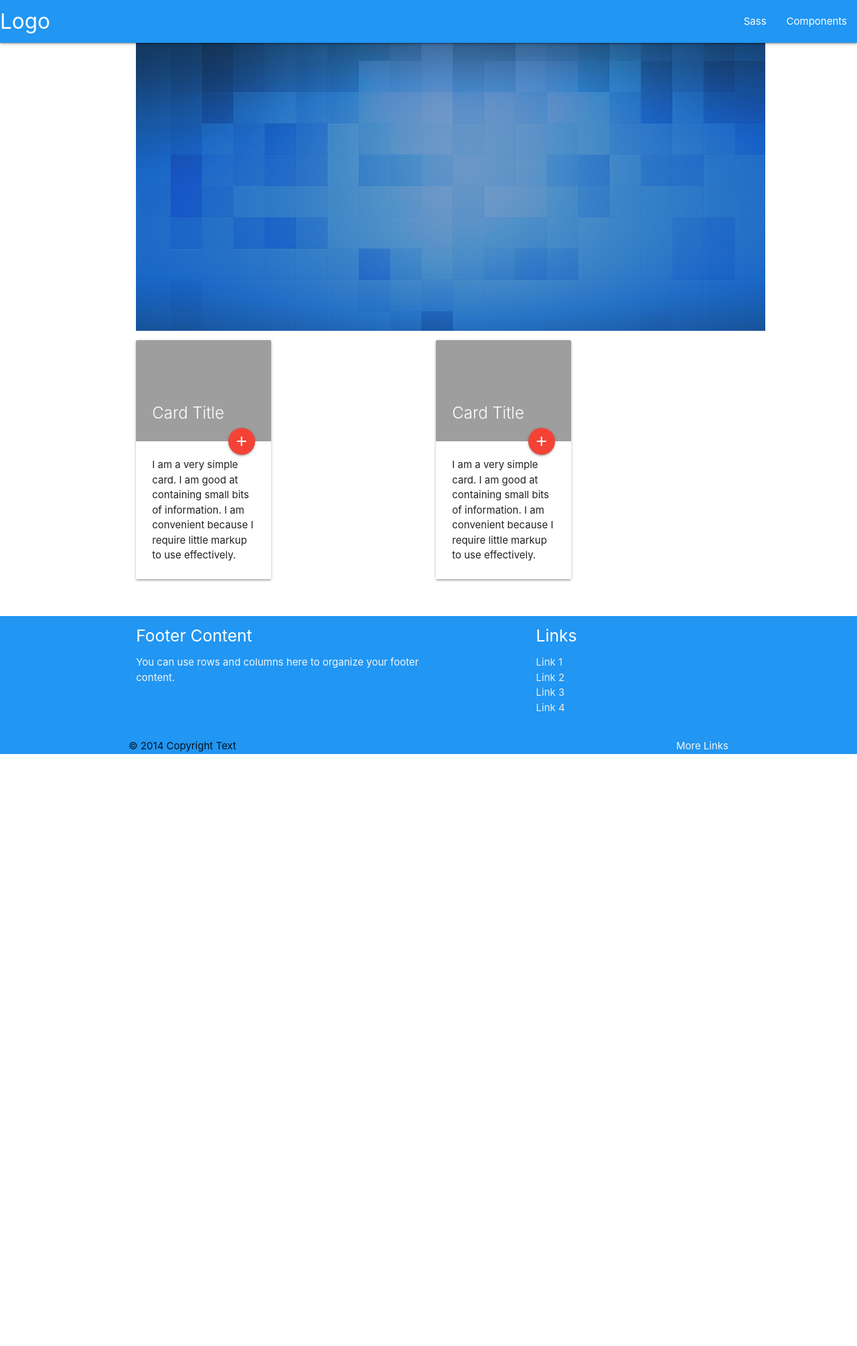
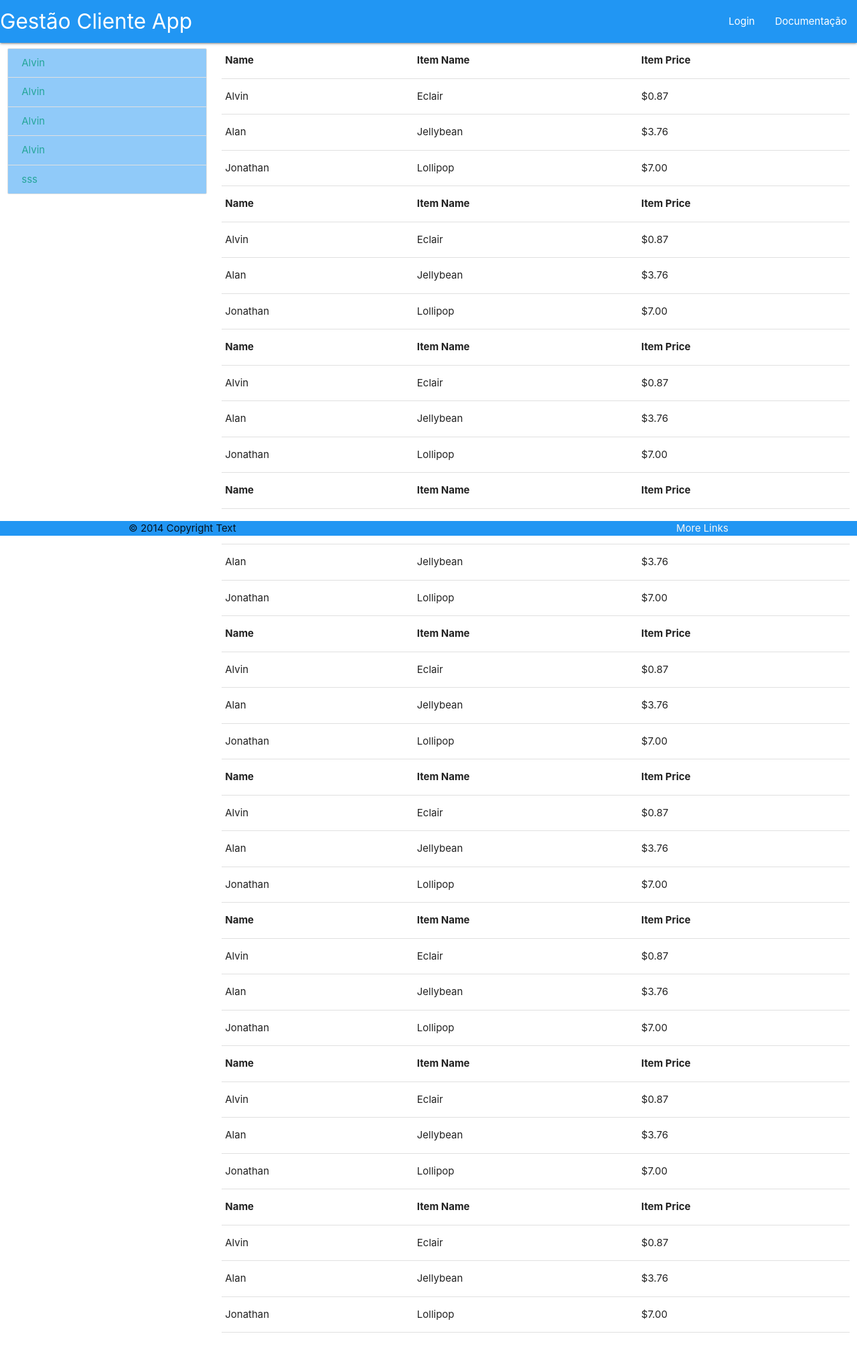
Before and after one commit to dnetochaves/django2.0, a Django app: page / in a window 1280 px wide. Shown: the whole page at 67% size. Before the commit the page ends 1126 px from the top, so only its background shows below. Run offline with Django 3.2, Linux system fonts and the light colour scheme; grey boxes are pictures that could not be loaded.

Commit message:
Estrura do template

```diff
--- a/core/templates/core/core.html
+++ b/core/templates/core/core.html
@@ -1,41 +1,251 @@
 {% extends 'base.html' %}
 {% load static %}
-{% block container %}
-    <div class="container">
-      <div class="row">
-        <div class="col s12"><img src="{% static "imagens/01.jpg" %}" alt="My image"></div>
-        <div class="col s6">
-          <div class="row">
-            <div class="col s12 m6">
-              <div class="card">
-                <div class="card-image">
-                  <img src="images/sample-1.jpg">
-                  <span class="card-title">Card Title</span>
-                  <a class="btn-floating halfway-fab waves-effect waves-light red"><i class="material-icons">add</i></a>
-                </div>
-                <div class="card-content">
-                  <p>I am a very simple card. I am good at containing small bits of information. I am convenient because I require little markup to use effectively.</p>
-                </div>
-              </div>
-            </div>
-          </div>
-        </div>
-        <div class="col s6">
-          <div class="row">
-            <div class="col s12 m6">
-              <div class="card">
-                <div class="card-image">
-                  <img src="images/sample-1.jpg">
-                  <span class="card-title">Card Title</span>
-                  <a class="btn-floating halfway-fab waves-effect waves-light red"><i class="material-icons">add</i></a>
-                </div>
-                <div class="card-content">
-                  <p>I am a very simple card. I am good at containing small bits of information. I am convenient because I require little markup to use effectively.</p>
-                </div>
-              </div>
-            </div>
-          </div>
-        </div>
-      </div>
-    </div>
+
+{% block title %}
+  Core
+{% endblock title %}
+
+{% block content %}
+<table>
+  <thead>
+    <tr>
+        <th>Name</th>
+        <th>Item Name</th>
+        <th>Item Price</th>
+    </tr>
+  </thead>
+
+  <tbody>
+    <tr>
+      <td>Alvin</td>
+      <td>Eclair</td>
+      <td>$0.87</td>
+    </tr>
+    <tr>
+      <td>Alan</td>
+      <td>Jellybean</td>
+      <td>$3.76</td>
+    </tr>
+    <tr>
+      <td>Jonathan</td>
+      <td>Lollipop</td>
+      <td>$7.00</td>
+    </tr>
+  </tbody>
+</table>
+<table>
+  <thead>
+    <tr>
+        <th>Name</th>
+        <th>Item Name</th>
+        <th>Item Price</th>
+    </tr>
+  </thead>
+
+  <tbody>
+    <tr>
+      <td>Alvin</td>
+      <td>Eclair</td>
+      <td>$0.87</td>
+    </tr>
+    <tr>
+      <td>Alan</td>
+      <td>Jellybean</td>
+      <td>$3.76</td>
+    </tr>
+    <tr>
+      <td>Jonathan</td>
+      <td>Lollipop</td>
+      <td>$7.00</td>
+    </tr>
+  </tbody>
+</table>
+<table>
+  <thead>
+    <tr>
+        <th>Name</th>
+        <th>Item Name</th>
+        <th>Item Price</th>
+    </tr>
+  </thead>
+
+  <tbody>
+    <tr>
+      <td>Alvin</td>
+      <td>Eclair</td>
+      <td>$0.87</td>
+    </tr>
+    <tr>
+      <td>Alan</td>
+      <td>Jellybean</td>
+      <td>$3.76</td>
+    </tr>
+    <tr>
+      <td>Jonathan</td>
+      <td>Lollipop</td>
+      <td>$7.00</td>
+    </tr>
+  </tbody>
+</table>
+<table>
+  <thead>
+    <tr>
+        <th>Name</th>
+        <th>Item Name</th>
+        <th>Item Price</th>
+    </tr>
+  </thead>
+
+  <tbody>
+    <tr>
+      <td>Alvin</td>
+      <td>Eclair</td>
+      <td>$0.87</td>
+    </tr>
+    <tr>
+      <td>Alan</td>
+      <td>Jellybean</td>
+      <td>$3.76</td>
+    </tr>
+    <tr>
+      <td>Jonathan</td>
+      <td>Lollipop</td>
+      <td>$7.00</td>
+    </tr>
+  </tbody>
+</table>
+<table>
+  <thead>
+    <tr>
+        <th>Name</th>
+        <th>Item Name</th>
+        <th>Item Price</th>
+    </tr>
+  </thead>
+
+  <tbody>
+    <tr>
+      <td>Alvin</td>
+      <td>Eclair</td>
+      <td>$0.87</td>
+    </tr>
+    <tr>
+      <td>Alan</td>
+      <td>Jellybean</td>
+      <td>$3.76</td>
+    </tr>
+    <tr>
+      <td>Jonathan</td>
+      <td>Lollipop</td>
+      <td>$7.00</td>
+    </tr>
+  </tbody>
+</table><table>
+  <thead>
+    <tr>
+        <th>Name</th>
+        <th>Item Name</th>
+        <th>Item Price</th>
+    </tr>
+  </thead>
+
+  <tbody>
+    <tr>
+      <td>Alvin</td>
+      <td>Eclair</td>
+      <td>$0.87</td>
+    </tr>
+    <tr>
+      <td>Alan</td>
+      <td>Jellybean</td>
+      <td>$3.76</td>
+    </tr>
+    <tr>
+      <td>Jonathan</td>
+      <td>Lollipop</td>
+      <td>$7.00</td>
+    </tr>
+  </tbody>
+</table>
+<table>
+  <thead>
+    <tr>
+        <th>Name</th>
+        <th>Item Name</th>
+        <th>Item Price</th>
+    </tr>
+  </thead>
+
+  <tbody>
+    <tr>
+      <td>Alvin</td>
+      <td>Eclair</td>
+      <td>$0.87</td>
+    </tr>
+    <tr>
+      <td>Alan</td>
+      <td>Jellybean</td>
+      <td>$3.76</td>
+    </tr>
+    <tr>
+      <td>Jonathan</td>
+      <td>Lollipop</td>
+      <td>$7.00</td>
+    </tr>
+  </tbody>
+</table>
+<table>
+  <thead>
+    <tr>
+        <th>Name</th>
+        <th>Item Name</th>
+        <th>Item Price</th>
+    </tr>
+  </thead>
+
+  <tbody>
+    <tr>
+      <td>Alvin</td>
+      <td>Eclair</td>
+      <td>$0.87</td>
+    </tr>
+    <tr>
+      <td>Alan</td>
+      <td>Jellybean</td>
+      <td>$3.76</td>
+    </tr>
+    <tr>
+      <td>Jonathan</td>
+      <td>Lollipop</td>
+      <td>$7.00</td>
+    </tr>
+  </tbody>
+</table>
+<table>
+  <thead>
+    <tr>
+        <th>Name</th>
+        <th>Item Name</th>
+        <th>Item Price</th>
+    </tr>
+  </thead>
+
+  <tbody>
+    <tr>
+      <td>Alvin</td>
+      <td>Eclair</td>
+      <td>$0.87</td>
+    </tr>
+    <tr>
+      <td>Alan</td>
+      <td>Jellybean</td>
+      <td>$3.76</td>
+    </tr>
+    <tr>
+      <td>Jonathan</td>
+      <td>Lollipop</td>
+      <td>$7.00</td>
+    </tr>
+  </tbody>
+</table>
 {% endblock %}
--- a/templates/base.html
+++ b/templates/base.html
@@ -11,48 +11,54 @@
     <title>{% block title %} {% endblock %}</title>
 </head>
 <body>
-    <div class="navbar-fixed">
+  <!-- Navbar goes here -->
+   <div class="navbar-fixed">
         <nav>
           <div class="nav-wrapper blue">
-            <a href="#!" class="brand-logo">Logo</a>
+            <a href="#!" class="brand-logo">Gestão Cliente App</a>
             <ul class="right hide-on-med-and-down">
-              <li><a href="sass.html">Sass</a></li>
-              <li><a href="badges.html">Components</a></li>
+              <li><a href="sass.html">Login</a></li>
+              <li><a href="badges.html">Documentação</a></li>
             </ul>
           </div>
         </nav>
       </div>
+    <!-- Page Layout here -->
+    <div class="row">
 
-      {% block container %}
-      {% endblock %}
+        <div class="col s12 m4 l3"> <!-- Note that "m4 l3" was added -->
+          <!-- Grey navigation panel
 
-      <footer class="page-foote blue">
-        <div class="container">
-          <div class="row">
-            <div class="col l6 s12">
-              <h5 class="white-text">Footer Content</h5>
-              <p class="grey-text text-lighten-4">You can use rows and columns here to organize your footer content.</p>
-            </div>
-            <div class="col l4 offset-l2 s12">
-              <h5 class="white-text">Links</h5>
-              <ul>
-                <li><a class="grey-text text-lighten-3" href="#!">Link 1</a></li>
-                <li><a class="grey-text text-lighten-3" href="#!">Link 2</a></li>
-                <li><a class="grey-text text-lighten-3" href="#!">Link 3</a></li>
-                <li><a class="grey-text text-lighten-3" href="#!">Link 4</a></li>
-              </ul>
-            </div>
-          </div>
+                This content will be:
+            3-columns-wide on large screens,
+            4-columns-wide on medium screens,
+            12-columns-wide on small screens  -->
+
+            {% block navigation %}
+                {% include 'navigation.html' %}
+            {% endblock %}
+
         </div>
-        <div class="footer-copyright">
+
+        <div class="col s12 m8 l9"> <!-- Note that "m8 l9" was added -->
+          <!-- Teal page content
+
+                This content will be:
+            9-columns-wide on large screens,
+            8-columns-wide on medium screens,
+            12-columns-wide on small screens  -->
+            {% block content %}
+            {% endblock %}
+
+        </div>
+
+      </div>
+
+        <div class="footer-copyright blue" style="position:fixed;bottom:0;left:0;width:100%;">
           <div class="container">
           © 2014 Copyright Text
           <a class="grey-text text-lighten-4 right" href="#!">More Links</a>
           </div>
         </div>
-      </footer>
-
-       <!--JavaScript at end of body for optimized loading-->
-       <script type="text/javascript" src="{% static "materialize/js/materialize.min.js" %}"></script>
 </body>
 </html>
--- /dev/null
+++ b/templates/navigation.html
@@ -0,0 +1,7 @@
+<div class="collection">
+    <a href="#!" class="collection-item blue lighten-3">Alvin</a>
+    <a href="#!" class="collection-item blue lighten-3">Alvin</a>
+    <a href="#!" class="collection-item blue lighten-3">Alvin</a>
+    <a href="#!" class="collection-item blue lighten-3">Alvin</a>
+    <a href="#!" class="collection-item blue lighten-3">sss</a>
+  </div>
```
